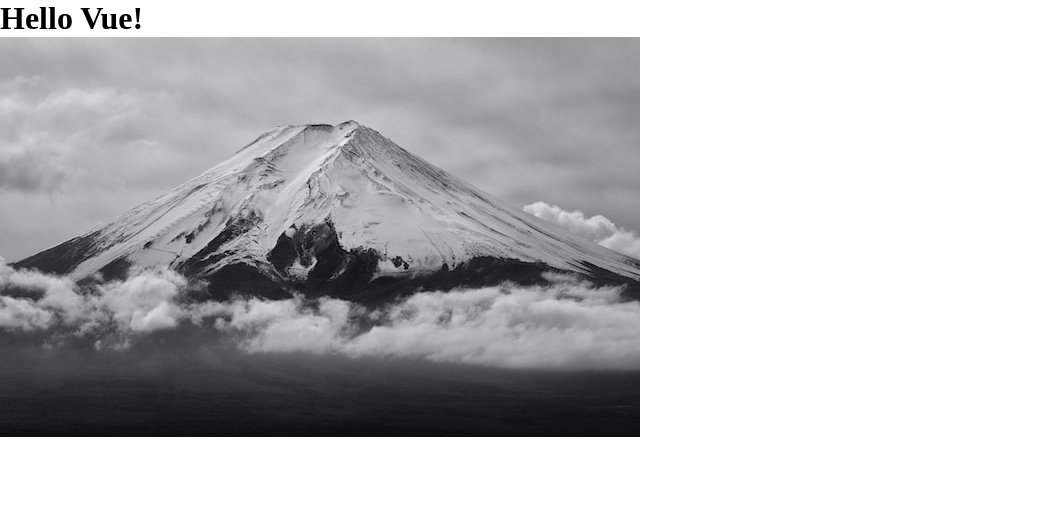
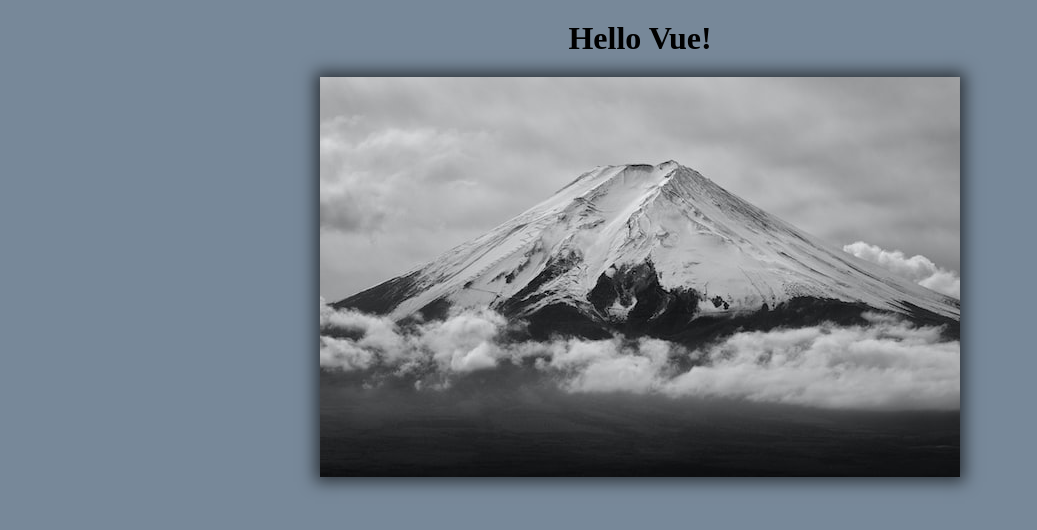
Before and after one commit to LorenzoNicco/vue-hello, a plain HTML site: page index.html in a window 1280 px wide. Shown: the whole page, without its empty margins (0-1037 px from the left). Drawn offline with nearby package versions, Linux system fonts and the light colour scheme.

Commit message:
Add test methods

```diff
--- a/css/style.css
+++ b/css/style.css
@@ -4,3 +4,28 @@
     padding: 0;
     box-sizing: border-box;
 }
+
+/* REGOLE ***************************************+***/
+.center {
+    text-align: center;
+    margin-top: 20px;
+}
+
+.flex {
+    display: flex;
+    flex-direction: column;
+    align-items: center;
+}
+
+.bg-color {
+    background-color: lightslategray;
+}
+
+.bg-dimension {
+    width: 100%;
+    height: 100vh;
+}
+
+.shadow {
+    box-shadow: 0px 0px 15px 5px rgba(0,0,0,0.62);    ;
+}
--- a/index.html
+++ b/index.html
@@ -10,9 +10,11 @@
     </head>
     <body>
         <div id="app">
-            <h1>{{ message }}</h1>
+            <div :class="bgStyle()">
+                <h1 :class="centerClass">{{ message }}</h1>
 
-            <img v-bind:src="pic">
+                <img v-bind:class="imageStyle()" v-bind:src="pic">
+            </div>
         </div>
 
         <!-- CDN VUEJS -->
--- a/js/script.js
+++ b/js/script.js
@@ -6,7 +6,18 @@ createApp({
     data () {
         return {
             message: "Hello Vue!",
-            pic: "takashi-miyazaki-wrHRP10ZW70-unsplash.jpg"
+            pic: "takashi-miyazaki-wrHRP10ZW70-unsplash.jpg",
+            centerClass: "center",
+            bgClass: "",
+            pictureClass: ""
+        }
+    },
+    methods: {
+        imageStyle: function() {
+            return this.pictureClass =  "shadow" + " " + "center";
+        },
+        bgStyle: function() {
+            return this.bgClass = "flex" + " " + "bg-color" + " " + "bg-dimension";
         }
     }
 }).mount('#app');
```
